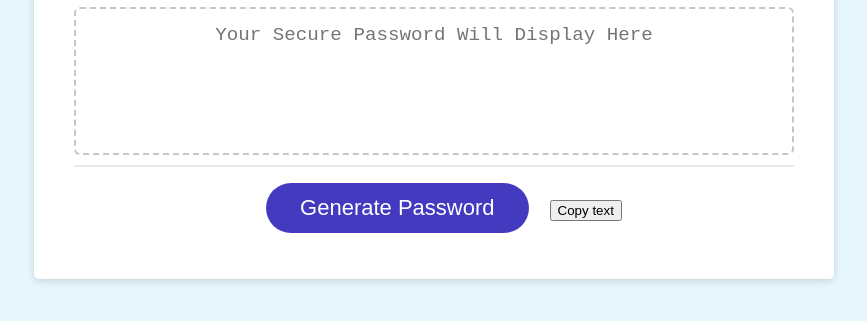
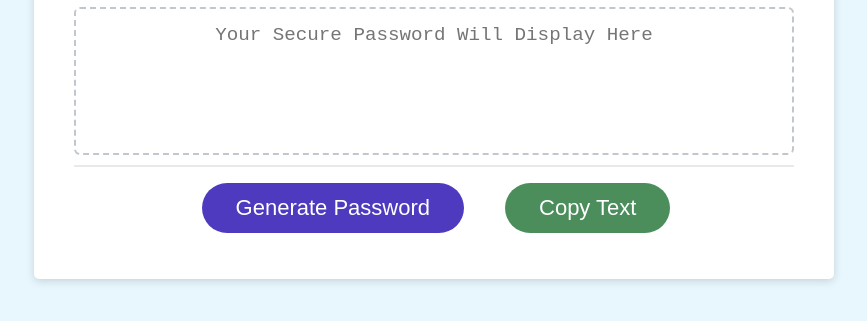
Before and after one commit to DanielFMcKay/Random-Password-Generator, a plain HTML site: page index.html in a window 1280 px wide. Shown: the part 241-562 px from the top of the page, without its empty margins (206-1073 px from the left). Drawn offline with Linux system fonts and the light colour scheme.

Commit message:
stylized Copy Text button and changed confirmation text

```diff
--- a/Assets/CSS/style.css
+++ b/Assets/CSS/style.css
@@ -82,7 +82,7 @@ header {
 
 .btn {
   border: none;
-  background-color: hsla(244, 100%, 34%, 0.774);
+  background-color: hsla(249, 100%, 34%, 0.774);
   border-radius: 25px;
   box-shadow: rgba(0, 0, 0, 0.1) 0px 1px 6px 0px rgba(0, 0, 0, 0.2) 0px 1px 1px
     0px;
@@ -95,6 +95,24 @@ header {
   text-align: center;
   cursor: pointer;
 }
+
+/* same stylizing as .btn except color */
+.copy-btn {
+  border: none;
+  background-color: hsla(135, 65%, 26%, 0.774);
+  border-radius: 25px;
+  box-shadow: rgba(0, 0, 0, 0.1) 0px 1px 6px 0px rgba(0, 0, 0, 0.2) 0px 1px 1px
+    0px;
+  color: hsl(0, 0%, 100%);
+  display: inline-block;
+  font-size: 22px;
+  line-height: 22px;
+  margin: 16px 16px 16px 20px;
+  padding: 14px 34px;
+  text-align: center;
+  cursor: pointer;
+}
+
 
 button[disabled] {
   cursor: default;
--- a/Assets/script.js
+++ b/Assets/script.js
@@ -136,7 +136,7 @@ function copyFunction() {
   navigator.clipboard.writeText(copyText.value);
 
   // Alert the copied text
-  alert("Copied the text: " + copyText.value);
+  window.alert("Your Secure Password has been copied successfully!");
 }
 
 // var copyButton = document.getElementById("copy");
--- a/index.html
+++ b/index.html
@@ -16,6 +16,7 @@
         <section class="card-header">
           <h2>Generate a Password</h2>
         </section>
+        <!-- Text field below for displaying password -->
         <section class="card-body">
           <textarea
             readonly
@@ -25,8 +26,10 @@
           ></textarea>
         </section>
         <section class="card-footer">
+          <!-- Button for generating the password -->
           <button id="generate" class="btn">Generate Password</button>
-          <button onclick="copyFunction()">Copy text</button>
+          <!-- Button for copying text added below -->
+          <button onclick="copyFunction()" class="copy-btn">Copy Text</button>
         </section>
       </section>
     </main>
```
